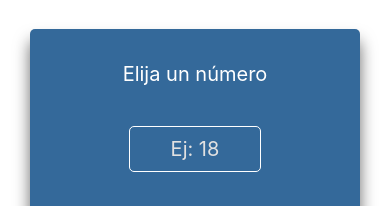
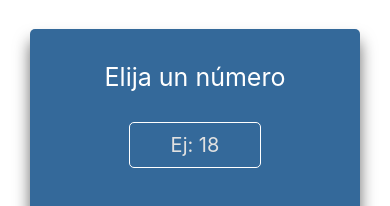
Before and after one commit to lautarodesouches/guess-number-game-app, a React Native app: screen / in a window 390 px wide. Shown: the part 213-419 px from the top of the page. Built offline with nearby package versions, Linux system fonts and the light colour scheme.

Commit message:
CustomInput

```diff
--- a/src/components/Card/index.js
+++ b/src/components/Card/index.js
@@ -1,8 +1,8 @@
 import { View } from "react-native";
 import { styles } from "./styles";
 
-const Card = ({children}) => {
-    return(
+const Card = ({ children }) => {
+    return (
         <View style={styles.card}>
             {children}
         </View>
--- /dev/null
+++ b/src/components/CustomInput/index.js
@@ -0,0 +1,10 @@
+import { TextInput } from "react-native";
+import { styles } from "./styles";
+
+const Input = ({style, ...props}) => {
+    return (
+        <TextInput style={{ ...styles.input, ...style}} {...props} />
+    );
+}
+
+export default Input;
--- /dev/null
+++ b/src/components/CustomInput/styles.js
@@ -0,0 +1,19 @@
+import { StyleSheet } from "react-native";
+import { secondaryText } from "../../../constants/colors";
+
+export const styles = StyleSheet.create({
+    input: {
+        borderColor: '#fff',
+        borderWidth: 1,
+        borderRadius: 5,
+        padding: 10,
+        alignItems: 'center',
+        color: secondaryText,
+        fontSize: 20,
+        marginHorizontal: 'auto',
+        marginTop: 30,
+        maxWidth: '50%',
+        textAlign: 'center',
+        width: 300,
+    },
+});
--- a/src/components/header/index.js
+++ b/src/components/header/index.js
@@ -1,7 +1,7 @@
 import { Text, View } from "react-native";
 import { styles } from "./styles";
 
-const Header = ({title}) => {
+const Header = ({ title }) => {
     return (
         <View style={styles.container}>
             <Text style={styles.text}>{title}</Text>
--- a/src/screens/StartGame/index.js
+++ b/src/screens/StartGame/index.js
@@ -1,6 +1,5 @@
 import { View, Text, TextInput } from "react-native";
-import { ButtonDanger, ButtonPrimary } from "../../components";
-import Card from "../../components/Card";
+import { ButtonDanger, ButtonPrimary, Card, CustomInput } from "../../components";
 import { styles } from "./styles";
 
 const StartGame = () => {
@@ -9,11 +8,12 @@ const StartGame = () => {
             <Text style={styles.title}>Comenzar Juego</Text>
             <Card>
                 <Text style={styles.text}>Elija un número</Text>
-                <TextInput
+                <CustomInput
                     style={styles.input}
                     placeholderTextColor='#e1e1e1'
                     placeholder={'Ej: ' + Math.round(Math.random() * 100)}
-                    keyboardType='numeric' />
+                    keyboardType='numeric'
+                />
                 <View style={styles.buttonContainer}>
                     <ButtonDanger onPressF={() => { }}>
                         Limpiar
--- a/src/screens/StartGame/styles.js
+++ b/src/screens/StartGame/styles.js
@@ -1,5 +1,5 @@
 import { StyleSheet } from "react-native";
-import { secondaryBg, secondaryText, themeBg } from "../../../constants/colors";
+import { secondaryText, themeBg } from "../../../constants/colors";
 
 export const styles = StyleSheet.create({
     container: {
@@ -14,22 +14,8 @@ export const styles = StyleSheet.create({
     },
     text: {
         color: secondaryText,
-        fontSize: 20,
+        fontSize: 25,
         textAlign: 'center',
-    },
-    input: {
-        borderColor: '#fff',
-        borderWidth: 1,
-        borderRadius: 5,
-        padding: 10,
-        alignItems: 'center',
-        color: secondaryText,
-        fontSize: 20,
-        marginHorizontal: 'auto',
-        marginTop: 40,
-        maxWidth: '50%',
-        textAlign: 'center',
-        width: 300,
     },
     buttonContainer: {
         width: '100%',
```
Also changed, not shown: src/components/index.js (+7 -5 lines).
